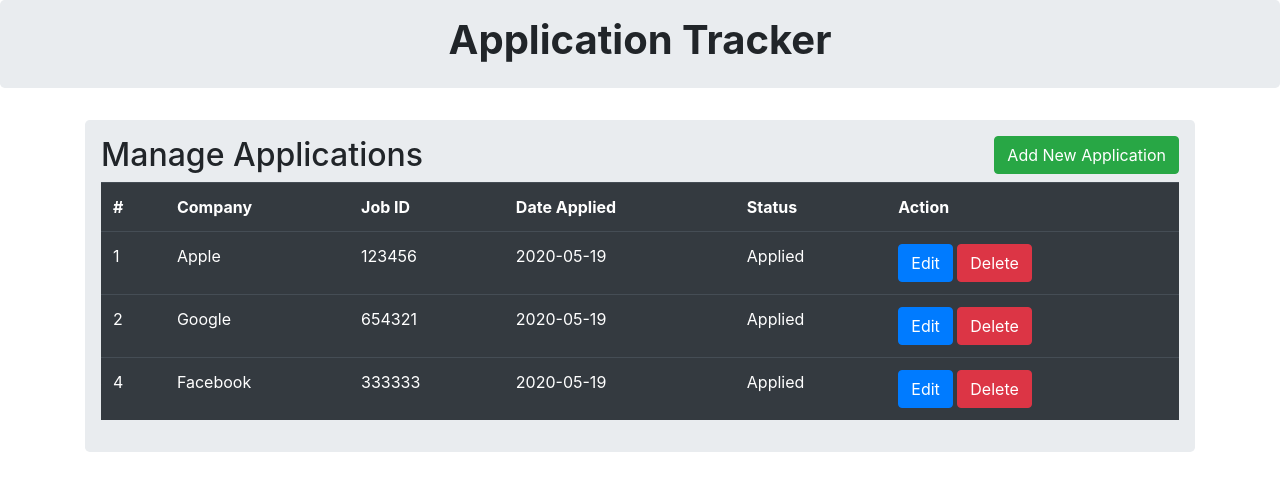
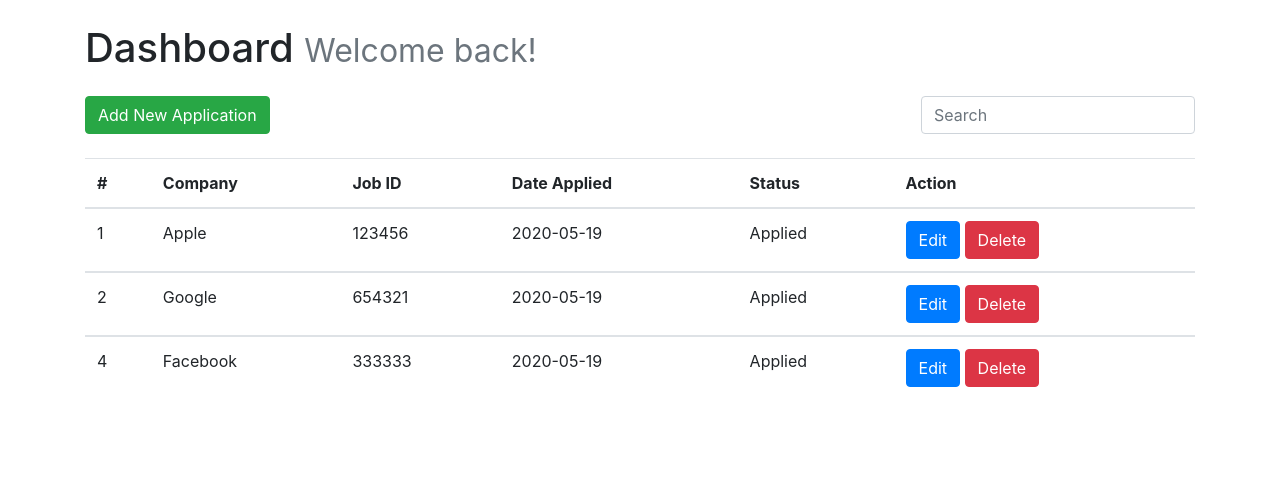
Before and after one commit to kyletolentino/apptracker, a Flask app: page / in a window 1280 px wide. Shown: the top 491 px of the page. Run offline with Flask 2, Linux system fonts and the light colour scheme; data comes from the database, SQL or seed files in the repository; some libraries are stand-ins or nearby versions.

Commit message:
added search, removed close icon

```diff
--- a/app.py
+++ b/app.py
@@ -12,7 +12,7 @@
     id = db.Column(db.Integer, primary_key=True)
     company = db.Column(db.String(50), nullable=False)
     job_id = db.Column(db.Integer, nullable=False)
-    date = db.Column(db.Date, nullable=False, default=datetime.utcnow().date())
+    date = db.Column(db.Date, nullable=False, default=datetime.now().date())
     status = db.Column(db.String(50), nullable=False)
 
     def __init__(self, company, job_id, date, status):
@@ -34,7 +34,7 @@
         company = request.form['company']
         job_id = request.form['job_id']
 
-        entry = Tracker(company, job_id, date=datetime.utcnow().date(),status='Applied')
+        entry = Tracker(company, job_id, date=datetime.now().date(),status='Applied')
         db.session.add(entry)
         db.session.commit()
 
--- a/templates/base.html
+++ b/templates/base.html
@@ -15,5 +15,20 @@
     <script src="https://cdn.jsdelivr.net/npm/popper.js@1.16.0/dist/umd/popper.min.js" integrity="sha384-Q6E9RHvbIyZFJoft+2mJbHaEWldlvI9IOYy5n3zV9zzTtmI3UksdQRVvoxMfooAo" crossorigin="anonymous"></script>
     <script src="https://stackpath.bootstrapcdn.com/bootstrap/4.4.1/js/bootstrap.min.js" integrity="sha384-wfSDF2E50Y2D1uUdj0O3uMBJnjuUD4Ih7YwaYd1iqfktj0Uod8GCExl3Og8ifwB6" crossorigin="anonymous"></script>
 
+    <!-- <script>
+        let filterInput = document.getElementById('filterInput');
+
+    </script> -->
+    <script>
+        $(document).ready(function(){
+          $("#filterInput").on("keyup", function() {
+            var value = $(this).val().toLowerCase();
+            $("#myTable tr").filter(function() {
+              $(this).toggle($(this).text().toLowerCase().indexOf(value) > -1)
+            });
+          });
+        });
+    </script>
+
 </body>
 </html>
--- a/templates/header.html
+++ b/templates/header.html
@@ -5,10 +5,12 @@
 
 {% block body %}
 
-<div class="jumbotron p-3">
+<!-- <div class="jumbotron p-3">
     <div class="well text-center">
         <h1><b>Application Tracker</b></h1>
     </div>
-</div>
+</div> -->
+
+<!-- will put navbar ? -->
 
 {% endblock %}
--- a/templates/index.html
+++ b/templates/index.html
@@ -1,23 +1,26 @@
 {% extends 'base.html' %}
-{% include 'header.html' %}
+<!-- {% include 'header.html' %} -->
 
-{% block title %} Home {% endblock %}
+<!-- {% block title %} Home {% endblock %} -->
 
 
 {% block body %}
 
 <div class="container">
+    <h1 class="my-4">Dashboard <small class="text-muted"> Welcome back!</small></h1>
+    <button type="button" class="btn btn-success" data-toggle="modal" data-target="#mymodal">Add New Application</button>
+    <div class="col-xs-2" style="float: right">
+        <input type="search" class="form-control" placeholder="Search" id="filterInput">
+    </div>
+
+    <br>
+    <br>
+
     <div class="row">
         <div class="col md-12">
 
-            <div class="jumbotron p-3">
-
-                <h2>Manage Applications <button type="button" class="btn btn-success float-right"
-                    data-toggle="modal" data-target="#mymodal">Add New Application</button></h2>
-
-
-                <table class="table table-hover table-dark">
-                    <tr>
+                <table class="table table-hover">
+                    <thead>
                         <th>#</th>
                         <th>Company</th>
                         <th>Job ID</th>
@@ -25,11 +28,12 @@
                         <th>Status</th>
                         <!-- style="width:  8.33%" -->
                         <th>Action</th>
-                    </tr>
+                    </thead>
 
                     {% for row in jobs %}
 
-                    <tr>
+                    <tbody id="myTable">
+                    <tr class="no-border">
                         <td>{{ row.id }}</td>
                         <td>{{ row.company }}</td>
                         <td>{{ row.job_id }}</td>
@@ -39,9 +43,9 @@
                         <td>
                             <a href="/update/{{ row.id }}" class="btn btn-primary btn-xs" data-toggle="modal" data-target="#modaledit{{row.id}}">Edit</a>
                             <a href="/delete/{{ row.id }}" class="btn btn-danger btn-xs" data-toggle="modal" data-target="#modaldelete{{row.id}}">Delete</a>
-                            <!-- <a href="/delete/{{ row.id }}" class="btn btn-danger btn-xs" onclick="return confirm('Are you sure you want to delete?')">Delete</a> -->
                         </td>
                     </tr>
+                    </tbody>
 
                     <!-- delete popup -->
                     <div class="modal fade" id="modaldelete{{row.id}}" tabindex="-1" role="dialog" aria-labelledby="modaldeleteTitle" aria-hidden="true">
@@ -49,9 +53,6 @@
                           <div class="modal-content">
                             <div class="modal-header">
                               <h4 class="modal-title" id="exampleModalLongTitle"><b>Delete Application?</b></h4>
-                              <button type="button" class="close" data-dismiss="modal" aria-label="Close">
-                                <span aria-hidden="true">&times;</span>
-                              </button>
                             </div>
 
                             <form action="{{ url_for('delete') }}" method="POST">
@@ -134,7 +135,7 @@
                      {% endfor %}
 
                 </table>
-            </div>
+            <!-- </div> -->
 
             <div id="mymodal" class="modal fade" role="dialog">
                 <div class="modal-dialog">
```
